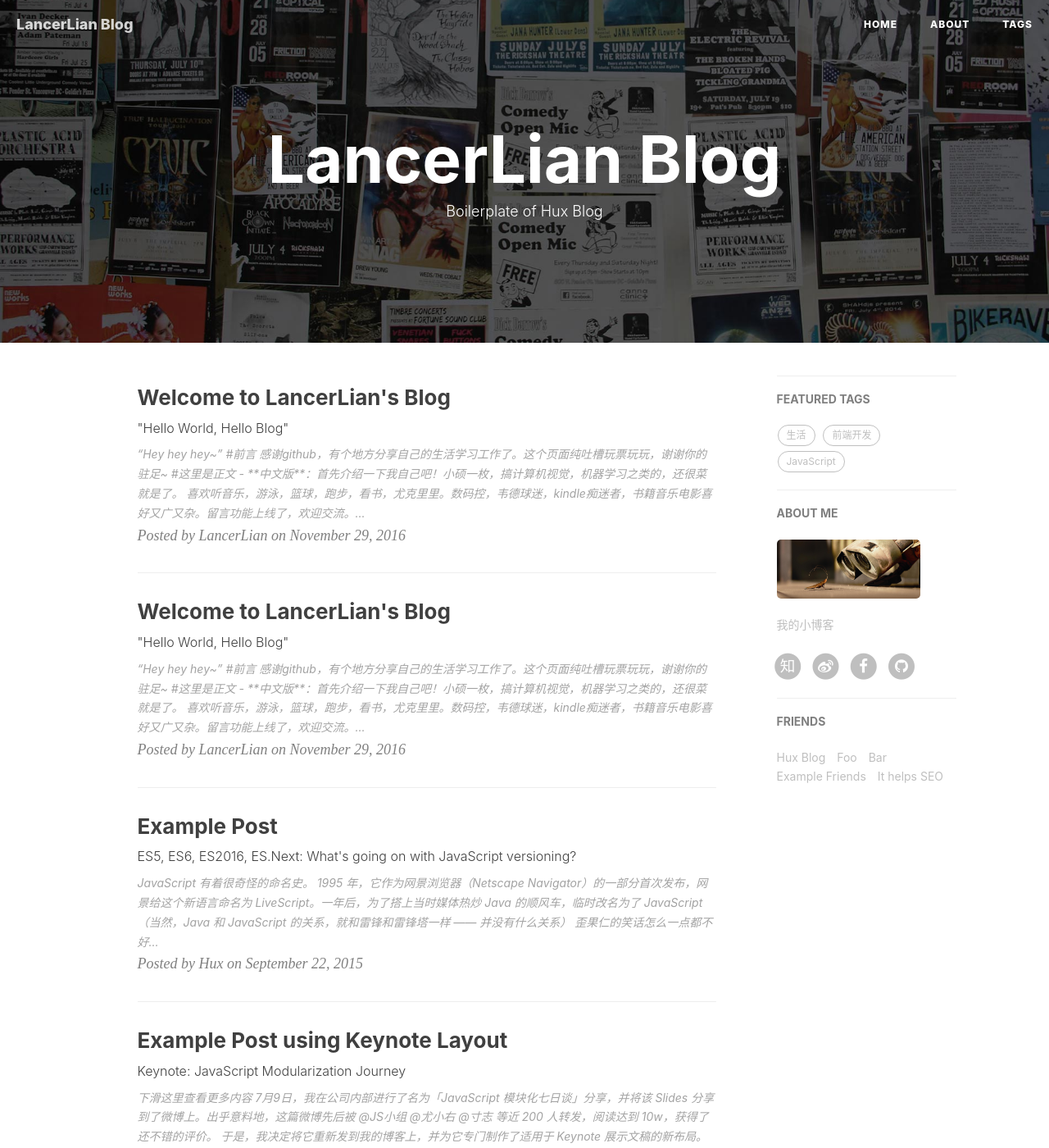
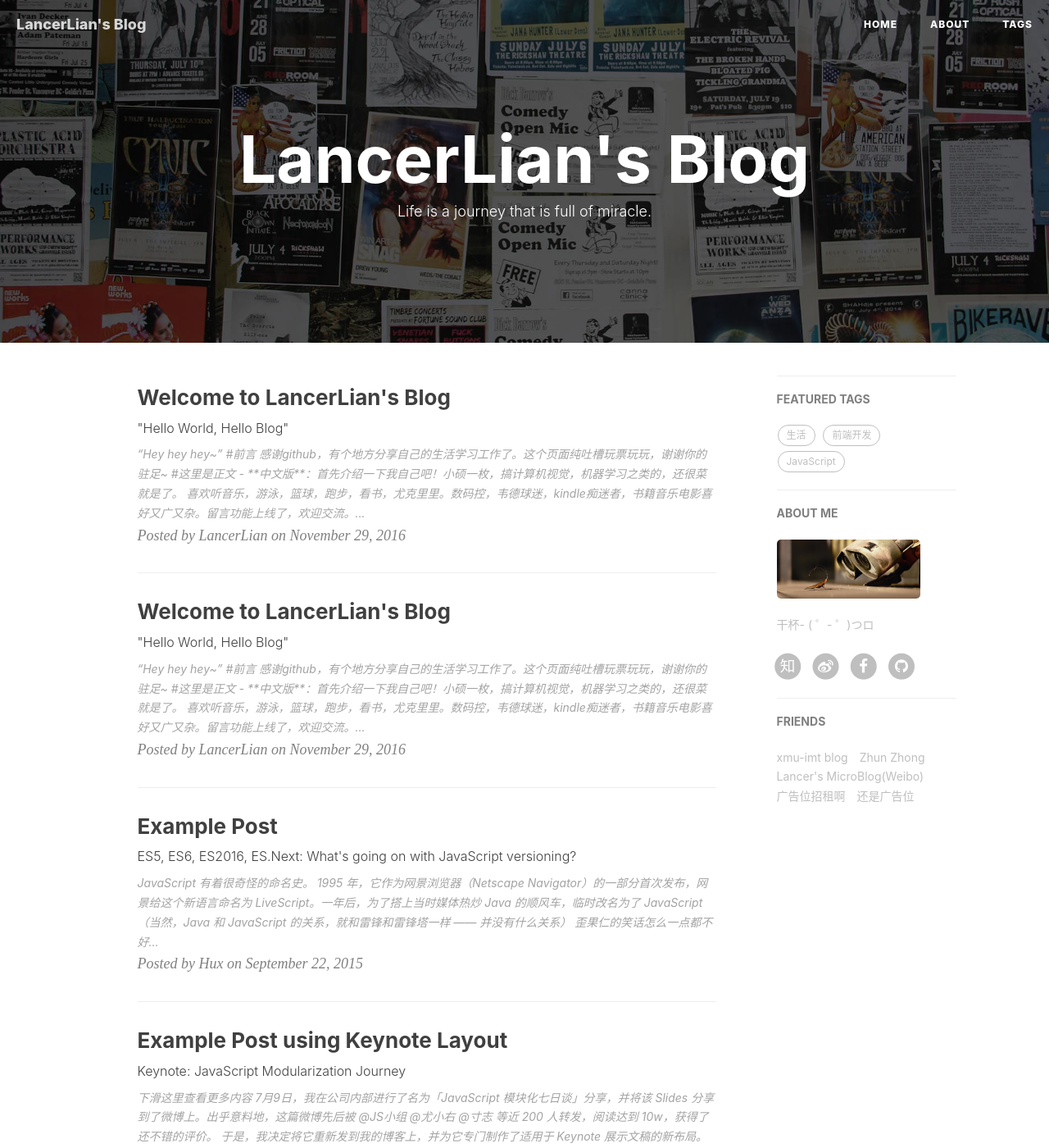
Before and after one commit to LancerLian/myBlog, a Jekyll site: the page built from index.html, in a window 1280 px wide and 1400 px high. Shown: the whole window at 82% size. Built offline with Jekyll 4.4.1, drawn with Linux system fonts in a browser that asks for light colours; nearby versions of some CDN libraries; the list of posts is cut into pages by our own code; comment, search, counter and statistics services are not loaded; some of the changed text lies outside the part shown.

Commit message:
Add files via upload

```diff
--- a/_config.yml
+++ b/_config.yml
@@ -1,5 +1,5 @@
 # Site settings
-title: LancerLian Blog
+title: LancerLian's Blog
 SEOTitle: LancerLian的博客 | LancerLian's Blog
 header-img: img/home-bg.jpg
 email: lancerlian@126.com
@@ -12,7 +12,7 @@ url: "http://lancerlian.github.io"              # your host, for absolute URL
 
 # SNS settings
 RSS: false
-weibo_username:     LancerLian
+weibo_username:     lancer123
 zhihu_username:     LancerLian
 github_username:    LancerLian
 #twitter_username:  huxpro
@@ -68,7 +68,7 @@ ba_track_id:  ffc7321b23d456caae591b358c608877
 
 # Sidebar settings
 sidebar: true                           # whether or not using Sidebar.
-sidebar-about-description: "我的小博客"
+sidebar-about-description: "干杯- ( ゜- ゜)つロ"
 sidebar-avatar: /img/404-bg.jpg      # use absolute URL, seeing it's used in both `/` and `/about/`
 
 
@@ -82,19 +82,19 @@ featured-condition-size: 1              # A tag will be featured if the size of
 # Friends
 friends: [
     {
-        title: "Hux Blog",
-        href: "http://huangxuan.me"
+        title: "xmu-imt blog",
+        href: "https://xmu-imt.github.io"
     },{
-        title: "Foo",
+        title: "Zhun Zhong",
+        href: "zhunzhong.site"
+    },{
+        title: "Lancer's MicroBlog(Weibo)",
+        href: "http://weibo.com/lancer123"
+    },{
+        title: "广告位招租啊",
         href: "#"
     },{
-        title: "Bar",
-        href: "#"
-    },{
-        title: "Example Friends",
-        href: "#"
-    },{
-        title: "It helps SEO",
+        title: "还是广告位",
         href: "#"
     }
 ]
--- a/index.html
+++ b/index.html
@@ -1,6 +1,6 @@
 ---
 layout: page
-description: "Boilerplate of Hux Blog"
+description: "Life is a journey that is full of miracle."
 ---
 
 {% for post in paginator.posts %}
```
Also changed, not shown: about.html (+150 -108 lines), about_old.html (added, +126 -0 lines), README.md.
